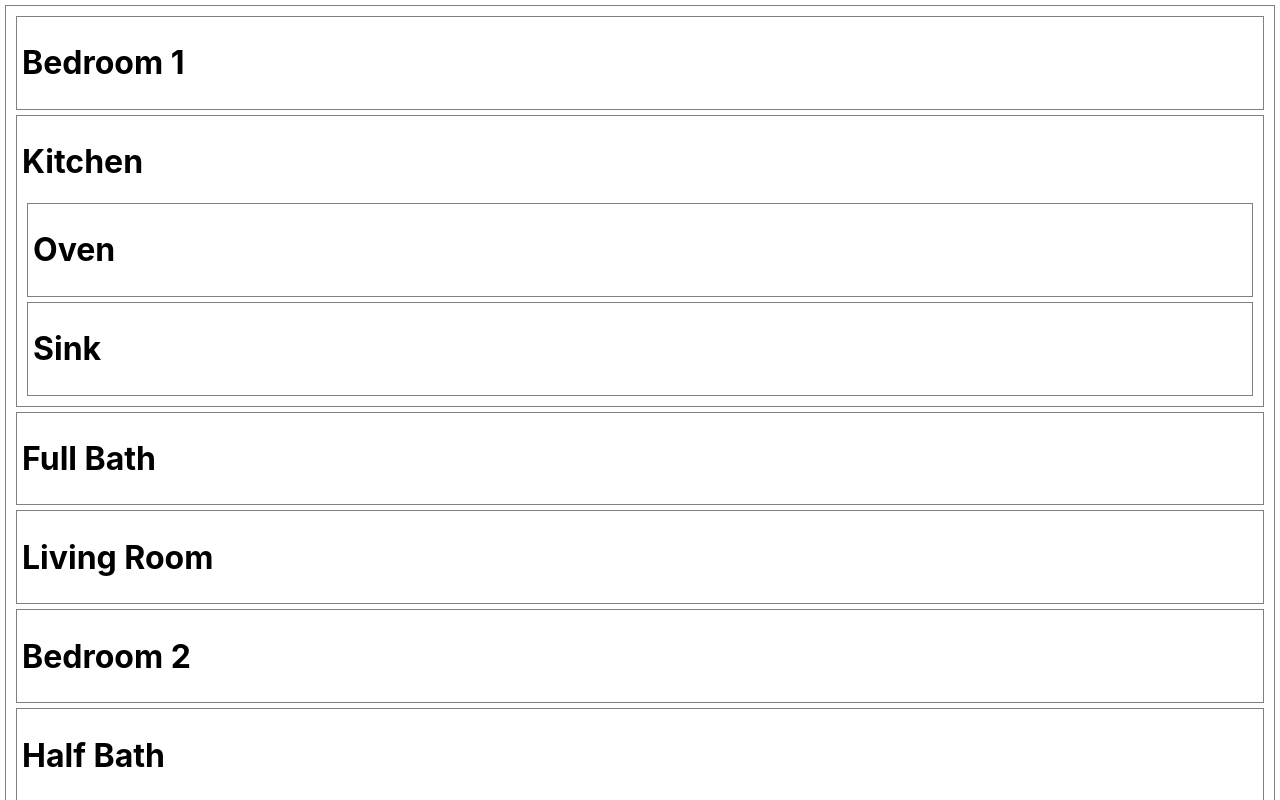
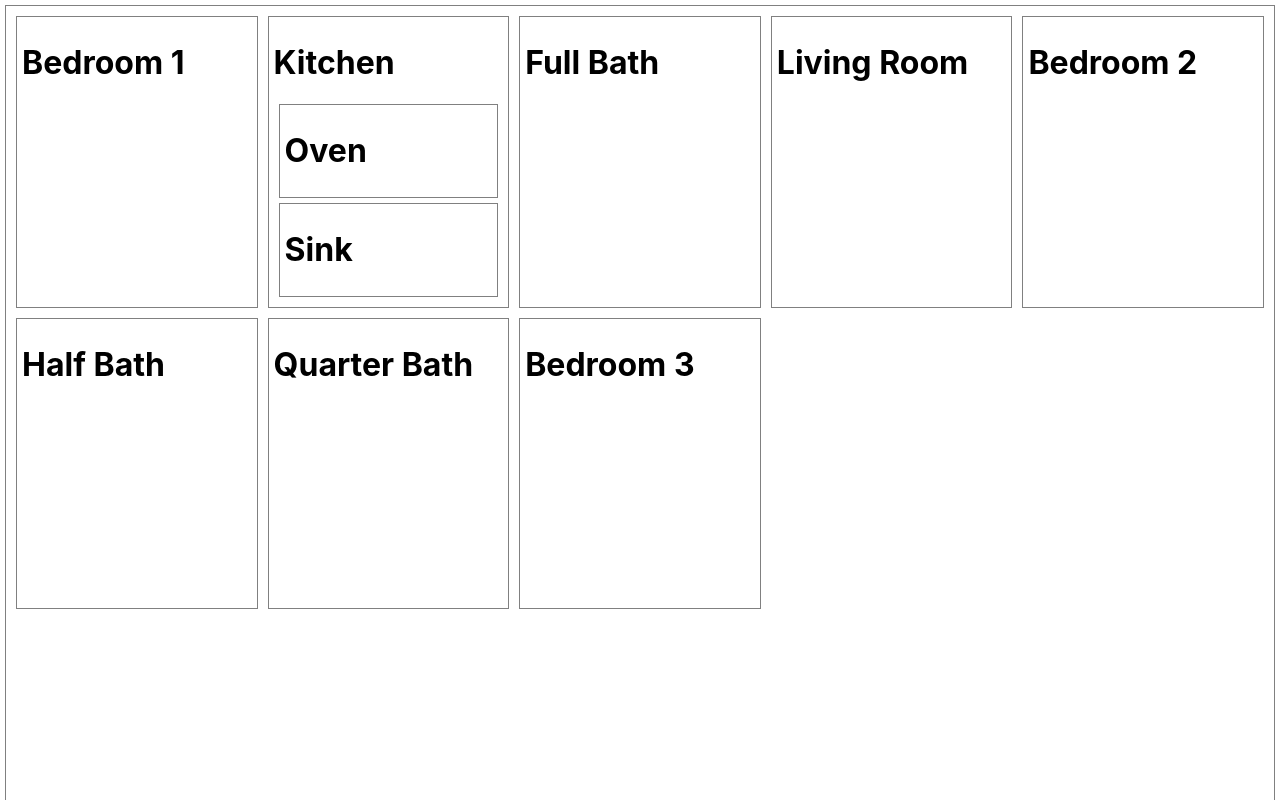
Before and after one commit to MrManilex/react-floorplan-lab, a React (Create React App) app: page / in a window 1280 px wide. Shown: the top 800 px of the page. Built offline with nearby package versions, Linux system fonts and the light colour scheme.

Commit message:
restyle css

```diff
--- a/src/App.css
+++ b/src/App.css
@@ -2,4 +2,10 @@ div {
   border: 1px solid grey;
   margin: 5px;
   padding: 5px;
+  /* display: grid; */
 }
+main{
+  display: grid;
+  grid-template-columns: repeat(5,minmax(0,1fr));
+  grid-template-rows: repeat(5,minmax(0,1fr));
+}
--- a/src/FloorPlan.js
+++ b/src/FloorPlan.js
@@ -6,6 +6,7 @@ import LivingRoom from './LivingRoom.js'
 function FloorPlan(props) {
   return (
     <>
+      <main>
       <Bedroom bedNum={1}/>
       <div>
         <Kitchen />
@@ -18,6 +19,7 @@ function FloorPlan(props) {
       <Bath size='Half'/>
       <Bath size='Quarter'/>
       <Bedroom bedNum={3}/>
+      </main>
     </>
   )
 }
```
